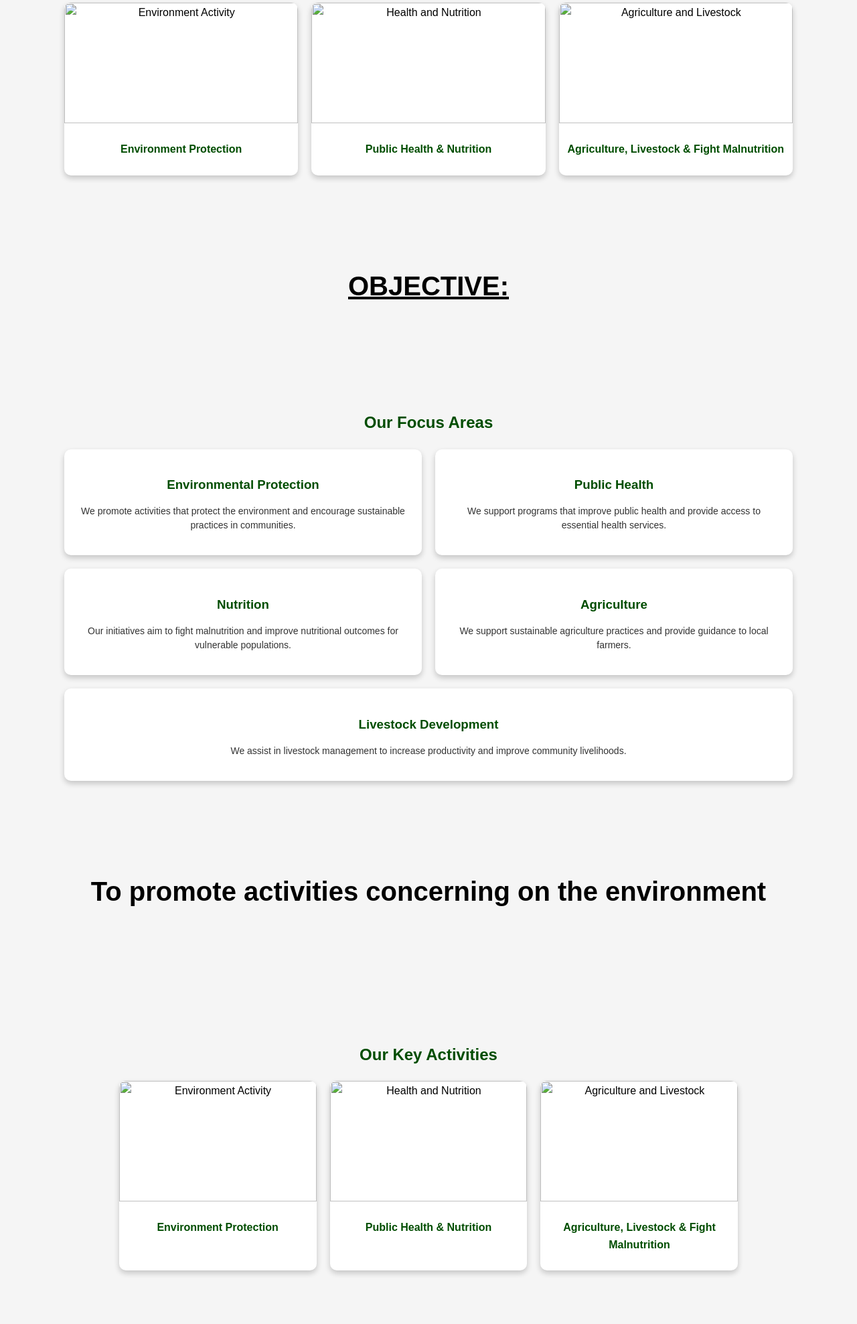
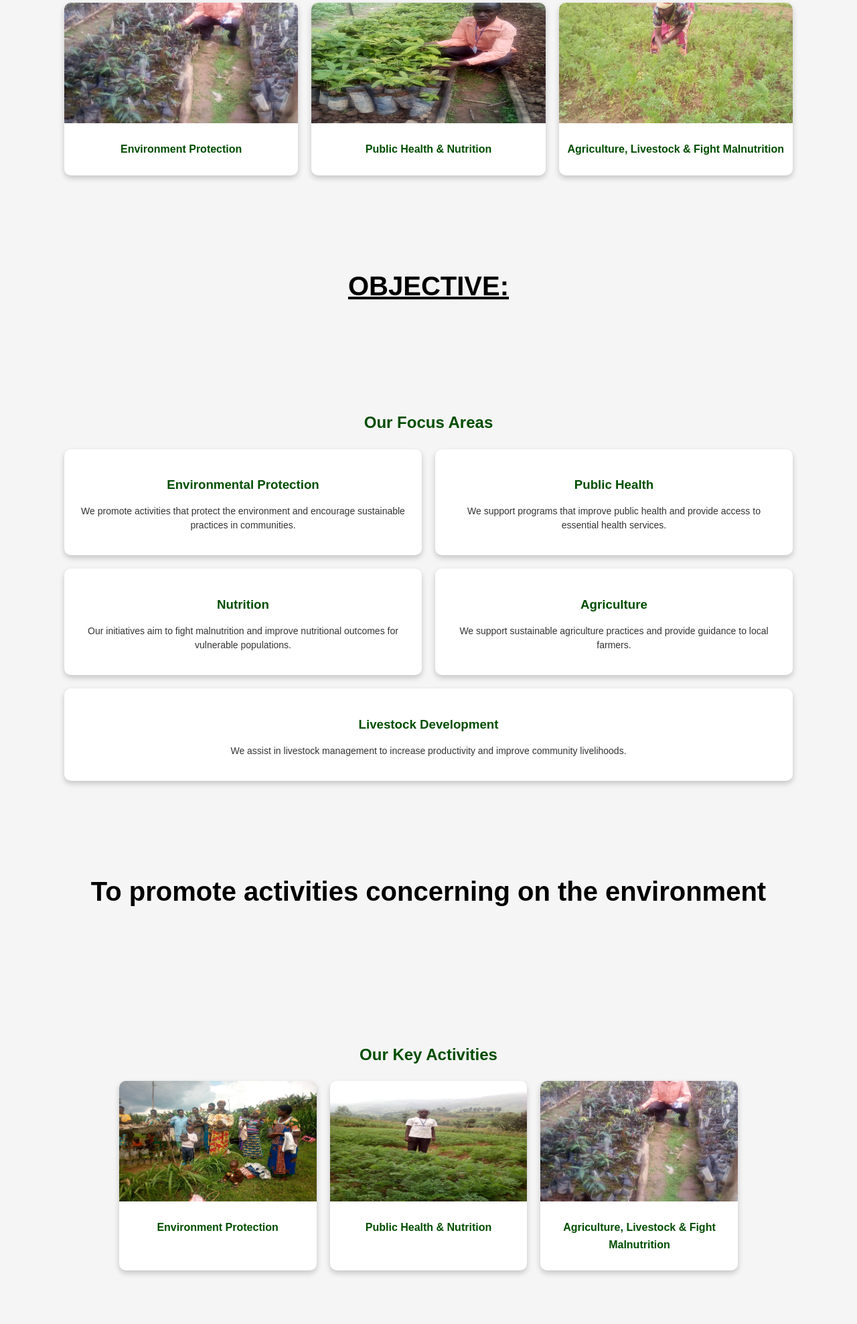
Before and after one commit to wefarerwanda/WIO_COMPANY, a plain HTML site: page index.html in a window 1280 px wide. Shown: the part 823-2800 px from the top of the page at 67% size. Drawn offline with Linux system fonts and the light colour scheme.

Commit message:
Update index.html

```diff
--- a/index.html
+++ b/index.html
@@ -191,7 +191,7 @@
 
 </center>
 <div class="image-box">
-                <img src="./images/dior.JPG" alt="Health and Nutrition" style="width: 320px; height: 300px; align-content: center;">
+                <img src="./dior.JPG" alt="Health and Nutrition" style="width: 320px; height: 300px; align-content: center;">
             </div>
     </div>
 
@@ -210,17 +210,17 @@
 
         <div class="image-boxes">
             <div class="image-box">
-                <img src="./images/dior7.jpg" alt="Environment Activity">
+                <img src="./dior7.jpg" alt="Environment Activity">
                 <p>Environment Protection</p>
             </div>
 
             <div class="image-box">
-                <img src="./images/dior5.jpg" alt="Health and Nutrition">
+                <img src="/dior4.jpg" alt="Health and Nutrition">
                 <p>Public Health & Nutrition</p>
             </div>
 
             <div class="image-box">
-                <img src="./images/dior6.jpg" alt="Agriculture and Livestock">
+                <img src="./dior6.jpg" alt="Agriculture and Livestock">
                 <p>Agriculture, Livestock & Fight Malnutrition</p>
             </div>
         </div>
@@ -269,17 +269,17 @@
 
             <div class="image-boxes">
                 <div class="image-box">
-                    <img src="./images/dior 2.jpg" alt="Environment Activity">
+                    <img src="./dior 2.jpg" alt="Environment Activity">
                     <p>Environment Protection</p>
                 </div>
 
                 <div class="image-box">
-                    <img src="./images/dior3.jpg" alt="Health and Nutrition">
+                    <img src="./dior3.jpg" alt="Health and Nutrition">
                     <p>Public Health & Nutrition</p>
                 </div>
 
                 <div class="image-box">
-                    <img src="./images/dior7.jpg" alt="Agriculture and Livestock">
+                    <img src="/dior7.jpg" alt="Agriculture and Livestock">
                     <p>Agriculture, Livestock & Fight Malnutrition</p>
                 </div>
             </div>
@@ -292,17 +292,17 @@
 
             <div class="image-boxes">
                 <div class="image-box">
-                    <img src="./images/dior5.jpg" alt="Environment Activity">
+                    <img src="./dior3.jpg" alt="Environment Activity">
                     <p>Environment Protection</p>
                 </div>
 
                 <div class="image-box">
-                    <img src="./images/dior4.jpg" alt="Health and Nutrition">
+                    <img src="./dior4.jpg" alt="Health and Nutrition">
                     <p>Public Health & Nutrition</p>
                 </div>
 
                 <div class="image-box">
-                    <img src="./images/dior5.jpg" alt="Agriculture and Livestock">
+                    <img src="./dior3.jpg" alt="Agriculture and Livestock">
                     <p>Agriculture, Livestock & Fight Malnutrition</p>
                 </div>
             </div>
@@ -315,7 +315,7 @@
             Founder President & Legal Representative</p>
 
             <!-- Replace manager.jpg with your real image file name -->
-            <img src="./images/1.jpg" alt="Business Manager Photo">
+            <img src="./1.jpg" alt="Business Manager Photo">
 
             <p>Experienced in Public Health and Agriculture, serving communities since 2004 and collaborating with local farmers associations and development institutions.</p>
         </div>
```
